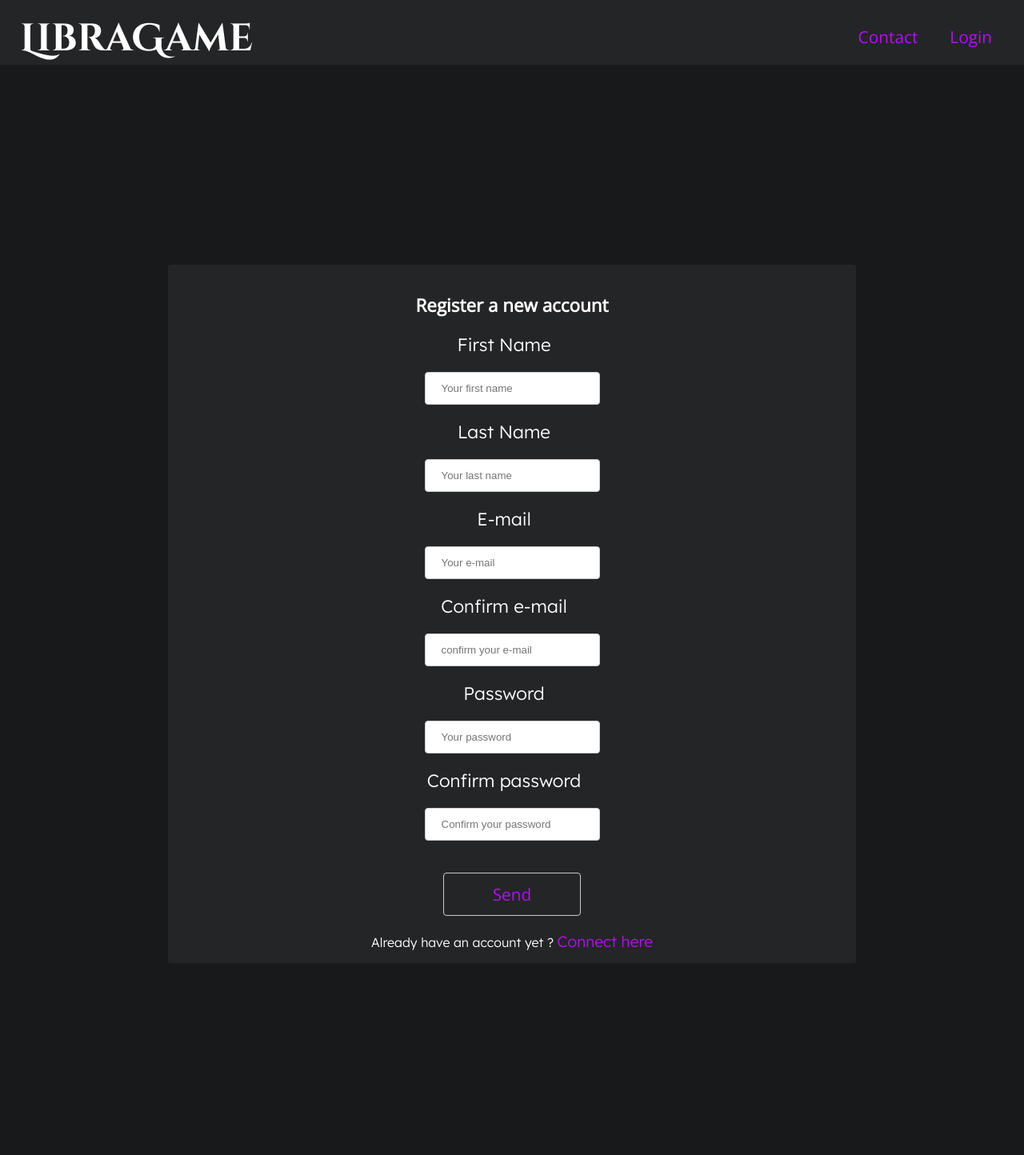
After one commit to theo-hrd/libragame, a PHP site: page /register.php in a window 1280 px wide. The commit adds this page. Shown: the top 1444 px of the page at 80% size. Run offline with PHP 8.4, Linux system fonts and the light colour scheme.

Commit message:
hard coded done

```diff
--- /dev/null
+++ b/register.php
@@ -0,0 +1,41 @@
+<?php require_once './layouts/header.php'; ?>
+
+
+
+<div class="container">
+
+    <div class="connect_card">
+
+        <h2 class="connect_title">Register a new account</h2>
+
+        <form action="" method="post">
+
+            <label for="firstName">First Name</label>
+            <input type="text" name="username" placeholder="Your first name">
+
+            <label for="username">Last Name</label>
+            <input type="text" name="lastName" placeholder="Your last name">
+
+            <label for="email">E-mail</label>
+            <input type="email" name="email" placeholder="Your e-mail">
+
+            <label for="email2">Confirm e-mail</label>
+            <input type="email2" name="email2" placeholder="confirm your e-mail">
+
+            <label for="password">Password</label>
+            <input type="password" name="password" placeholder="Your password">
+
+            <label for="password2">Confirm password</label>
+            <input type="password2" name="password2" placeholder="Confirm your password"> <br>
+
+            <input type="submit" value="Send">
+
+        </form>
+
+        <p class="not_registered">Already have an account yet ? <a href="login.php">Connect here</a></p>
+
+    </div>
+
+</div>
+
+<?php require_once './layouts/footer.php'; ?>
--- a/src/js/featured.js
+++ b/src/js/featured.js
@@ -1,8 +1,6 @@
-require('dotenv').config()
-console.log(process.env)
-const api_key = process.env.API_KEY
+
 let render = document.getElementById('games');
-const url = "https://api.rawg.io/api/games?key=${api_key}";
+const url = "https://api.rawg.io/api/games?key=10afd979e0874030811ad36e60da2bda";
 
 async function featured(){
     const req = await fetch(url);
--- a/src/styles/desktop.css
+++ b/src/styles/desktop.css
@@ -1,7 +1,9 @@
 /* DESKTOP */
 
+/* homepage.php */
 @media only screen and (min-width:768px){
 
+    /* navbar */
     .navbar{
         display: flex;
         justify-content: space-between;
@@ -36,6 +38,7 @@
         font-size: 3rem;
     }
 
+    /* main */
     .main_title{
         background: rgb(2,0,36);
         background: -moz-radial-gradient(circle, rgb(0, 0, 0) 0%, rgba(0,0,0,0.5049370089832808) 50%, rgba(0, 0, 0, 0) 100%);
@@ -45,7 +48,11 @@
         position: absolute;
         top: 420px;
         left: 140px;
+        position: relative;
+        top: 0;
+        left: 0;
     }
+
 
     .main_title h1{
         font-size: 3rem;
@@ -70,6 +77,7 @@
         padding: 30px 30px;
     }
 
+    /* featured games */
     #featured_game_card{
         display: flex;
         justify-content: space-around;
@@ -88,14 +96,34 @@
         height: 300px;
     }
 
-    .main_title{
-        position: relative;
-        top: 0;
-        left: 0;
+    #featured_game_card{
+        flex-direction: column;
     }
 
-    #featured_game_card{
-        flex-direction: column;
+
+    /* --- contact.php --- */
+
+    .contact_card{
+        margin: 105px 30px;
+    }
+
+    /* --- login.php ---  */
+
+
+    .connect_card{
+        margin: 250px 45px;
+    }
+
+    .connect_title{
+        font-size: 1.4rem;
+    }
+
+    label{
+        font-size: 1.4rem;
+    }
+
+    input[type=submit]{
+        font-size: 1.3rem;
     }
 }
 
@@ -125,13 +153,27 @@
 
     /* --- contact.php --- */
 
+    .contact_card{
+        margin: 155px 100px;
+    }
+
     textarea{
         width: 50%;
     }
+
+    /* --- login.php ---  */
+
+    .connect_card{
+        margin: 250px 200px;
+    }
+
 }
+
+
 
 @media only screen and (min-width:1920px){
 
+    /* homepage.php */
     .main_title{
         font-size: 2.8rem;
         top: 350px;
@@ -148,5 +190,9 @@
         padding-top: 30px;
     }
 
+    /* login.php */
+    .connect_card{
+        margin: 250px 300px;
+    }
 
 }
--- a/src/styles/mobile.css
+++ b/src/styles/mobile.css
@@ -4,7 +4,7 @@
 
 
 /* --- homepage.php --- */
-@media only screen and (min-width:375px){
+@media only screen and (min-width:360px){
 
     /* body color */
     body{
@@ -59,7 +59,7 @@
     }
 
 
-    /* MAIN TITLE */
+    /* main title */
 
     .bg_img{
         width: 100%;
@@ -104,7 +104,7 @@
         font-size: 1.3rem;
     }
 
-    /* FEATURED GAMES */
+    /* featured games */
 
     .featured_games{
         padding-top: 20px;
@@ -141,6 +141,8 @@
         margin-bottom: 10px;
     }
 
+    /* footer */
+
     footer{
         padding-top: 20px;
         width: 100%;
@@ -157,13 +159,20 @@
         font-size: 1.3rem;
     }
 
+
 }
 
 
 /* --- contact.php --- */
 
-@media only screen and (min-width:375px){
+@media only screen and (min-width:360px){
 
+    .contact_card{
+        background-color: var(--dark_01dp);
+        border-radius: 3px;
+        margin: 10px;
+        padding: 10px;
+    }
 
     h1{
         font-family: var(--open-sans);
@@ -171,10 +180,6 @@
         font-size: 1.8rem;
         padding: 25px 10px;
         text-align: center;
-    }
-
-    .contact{
-        height: 90vh;
     }
 
     form{
@@ -191,7 +196,7 @@
 
     input{
         padding: 12px 20px;
-        margin: 8px 0;
+        margin: 20px 0;
         display: inline-block;
         border: 1px solid #ccc;
         border-radius: 4px;
@@ -217,9 +222,40 @@
         color: var(--cta);
         background-color: var(--dark_01dp);
         font-family: var(--open-sans);
+    }
 
+}
+
+
+/* --- login.php --- */
+@media only screen and (min-width:360px){
+
+
+    .connect_card{
+        background-color: var(--dark_01dp);
+        border-radius: 3px;
+        padding: 15px 0px;
+        margin: 150px 0px;
     }
 
 
+    .connect_title{
+        color: white;
+        text-align: center;
+        font-family: var(--open-sans);
+        padding: 20px 0px;
+    }
+
+    .not_registered{
+        text-align: center;
+        color: white;
+        font-family: var(--lexend);
+    }
+
+    .not_registered a{
+        color: var(--cta);
+        font-family: var(--lexend);
+        font-size: 1.2rem;
+    }
 
 }
```
Also changed, not shown: contact.php (+17 -24 lines), homepage.php (+3 -6 lines), index.php (+7 -6 lines), login.php (+18 -6 lines), 1 other file.
